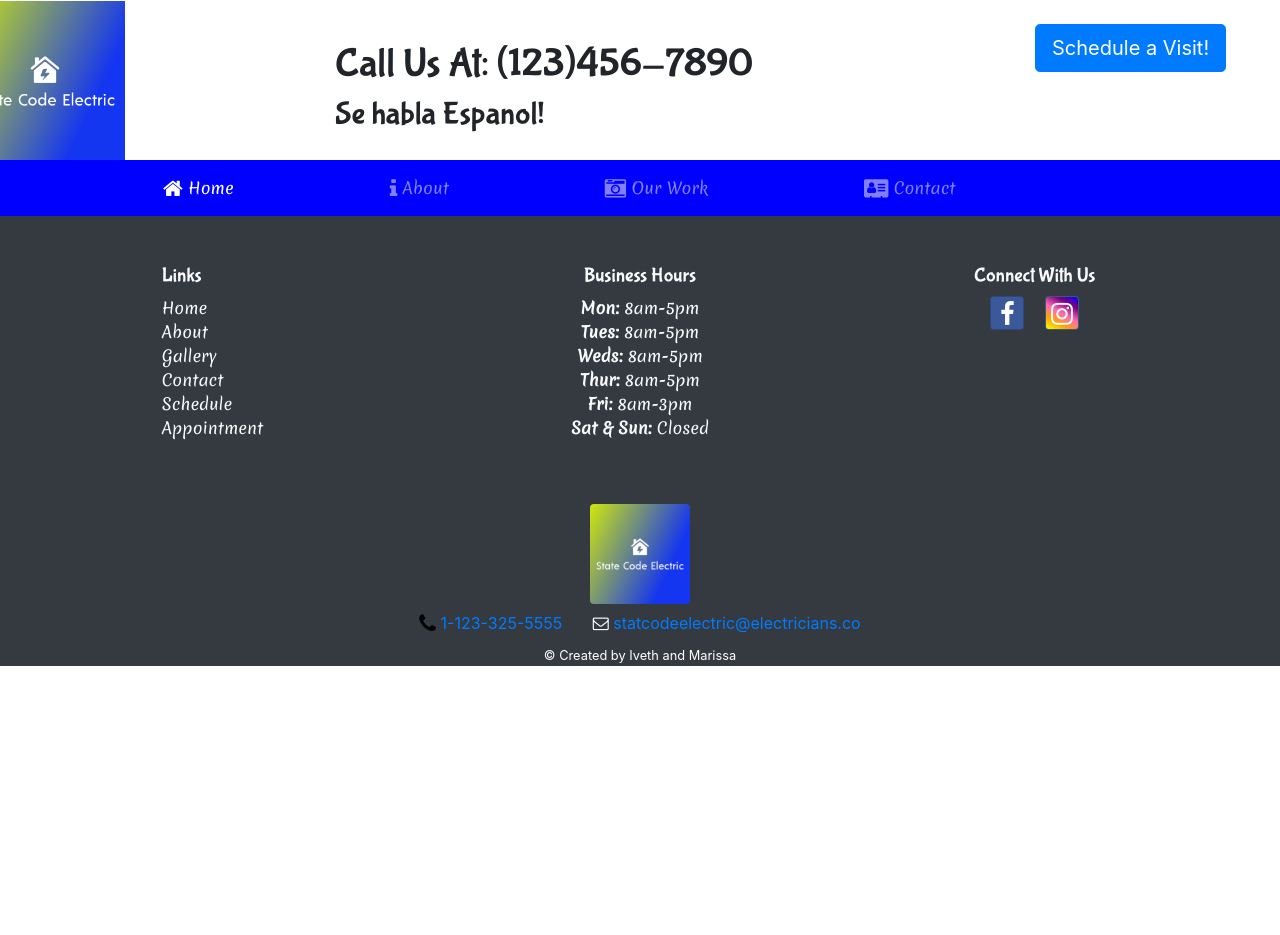
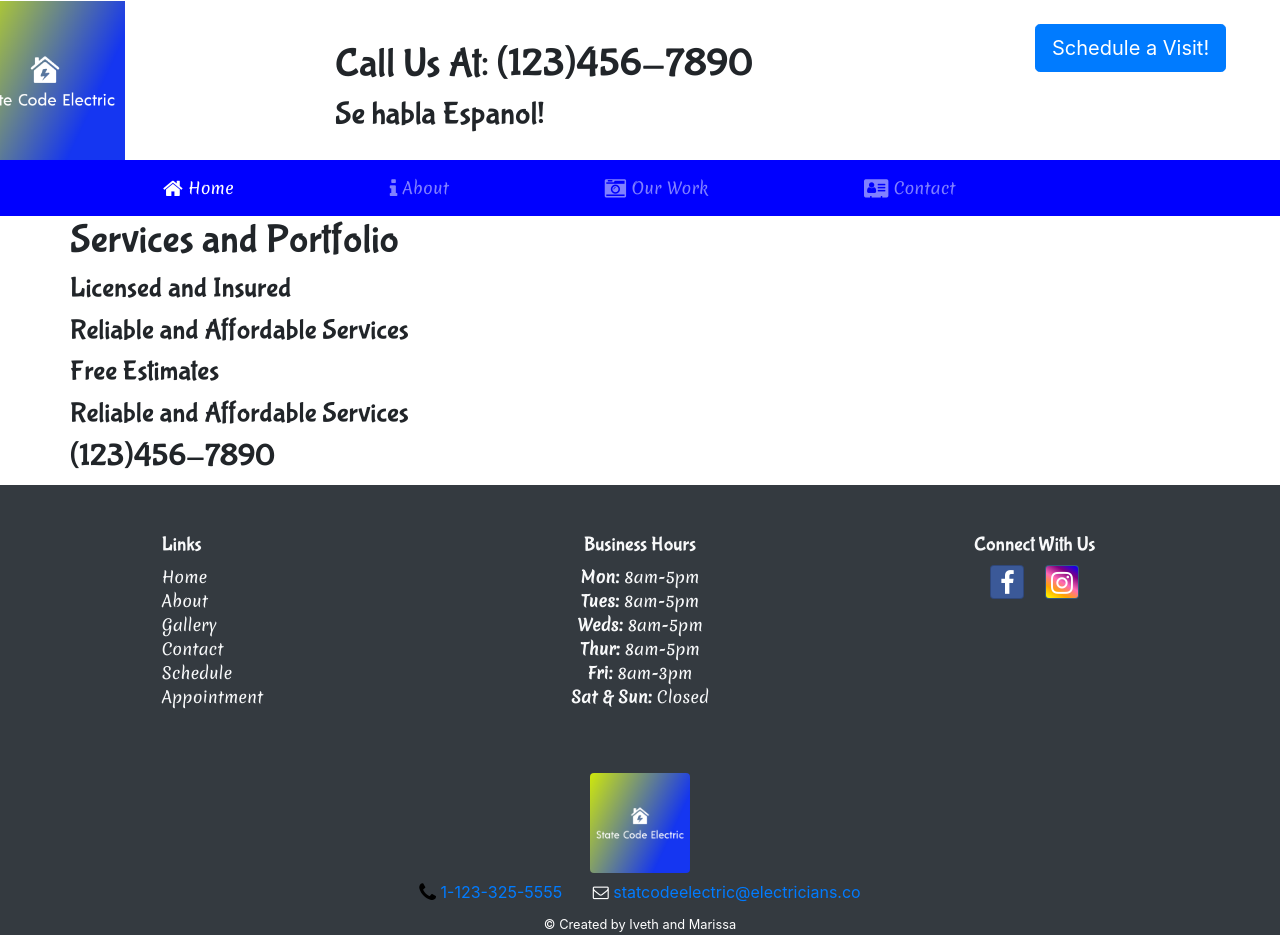
Before and after one commit to issa18/Portfolio, a website: page gallery.html in a window 1280 px wide. Before the commit the page ends 800 px from the top, so only its background shows below. Drawn offline with nearby package versions, Linux system fonts and the light colour scheme.

Commit message:
more gallery

```diff
--- a/gallery.html
+++ b/gallery.html
@@ -52,9 +52,9 @@
         </button>
         <div class="collapse navbar-collapse" id="electricalNavbar">
             <ul class="navbar-nav">
-                <li class="nav-item active"><a class="nav-link" href="#"><i class="fa fa-home fa-lg"></i> Home</a></li>
+                <li class="nav-item active"><a class="nav-link" href="index.html"><i class="fa fa-home fa-lg"></i> Home</a></li>
                 <li class="nav-item"><a class="nav-link" href="aboutus.html"><i class="fa fa-info fa-lg"></i> About</a></li>
-                <li class="nav-item"><a class="nav-link" href="gallery.html"><i class="fa fa-camera-retro fa-lg"></i> Our Work</a></li>
+                <li class="nav-item"><a class="nav-link" href="#"><i class="fa fa-camera-retro fa-lg"></i> Our Work</a></li>
                 <li class="nav-item"><a class="nav-link" href="contactus.html"><i class="fa fa-address-card fa-lg"></i> Contact</a></li>
             </ul>
         </div>
@@ -62,6 +62,39 @@
 </nav>
 
 <body>
+
+    <div class="container">
+        <div class="row">
+            <h1>
+                <span style="float:left;">Services and Portfolio</span>
+            </h1>
+        </div>
+        <div class="row">
+            <h3>
+                <span style="float: left;">Licensed and Insured</span>
+            </h3>
+        </div>
+        <div class="row">
+            <h3>
+                <span style="float: left;">Reliable and Affordable Services</span>
+            </h3>
+        </div>
+        <div class="row">
+            <h3>
+                <span style="float: left;">Free Estimates</span>
+            </h3>
+        </div>
+        <div class="row">
+            <h3>
+                <span style="float: left;">Reliable and Affordable Services</span>
+            </h3>
+        </div>
+        <div class="row">
+            <h2>
+                <span style="float: left;">(123)456-7890</span>
+            </h2>
+        </div>
+    </div>
 
     <footer>
         <div class="container-fluid bg-dark">
```
Also changed, not shown: JS/scripts.js (deleted, +0 -20 lines), img/Baytown-Electrician.jpg (added), img/IMG_2360.JPG (added).
